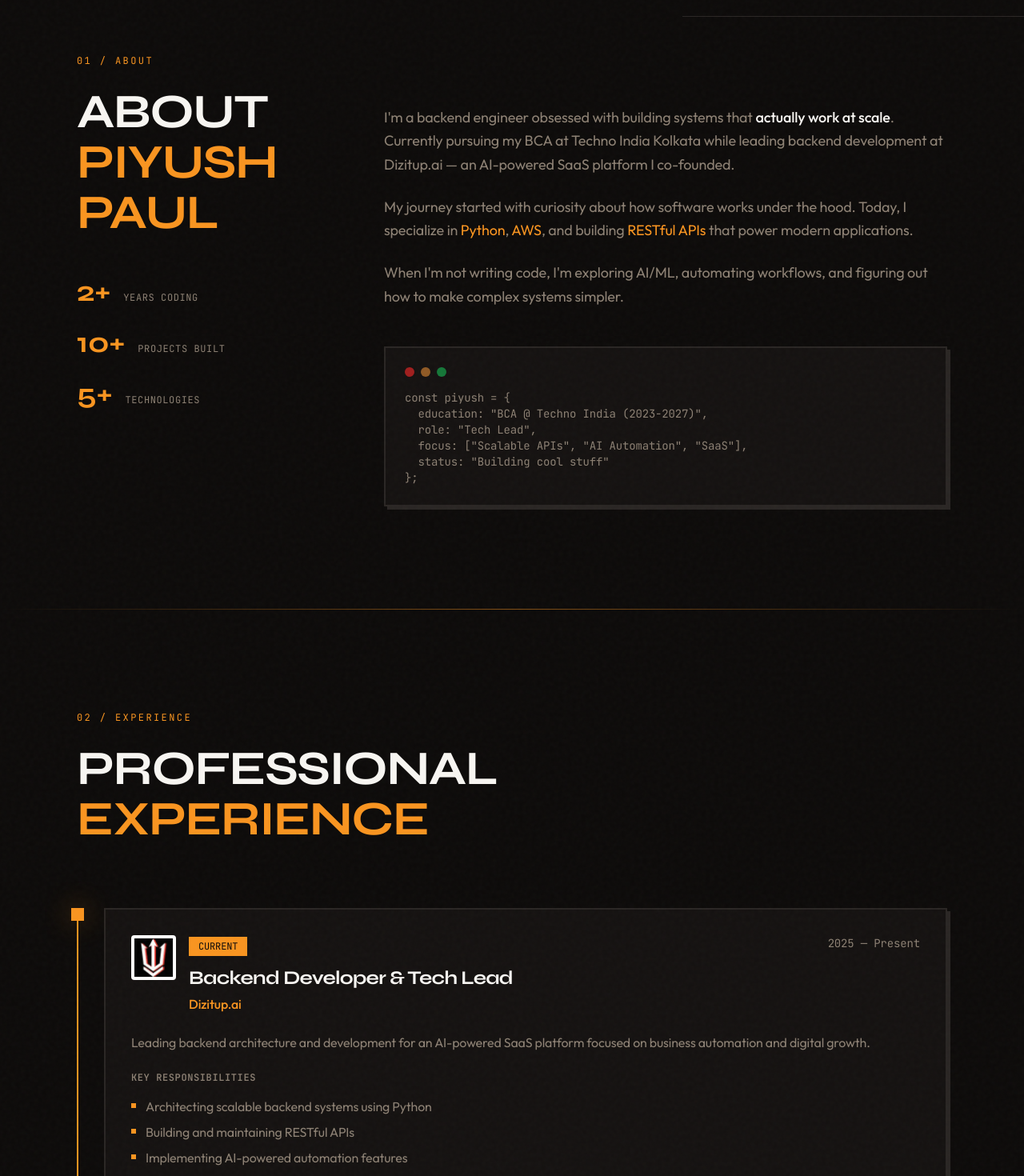
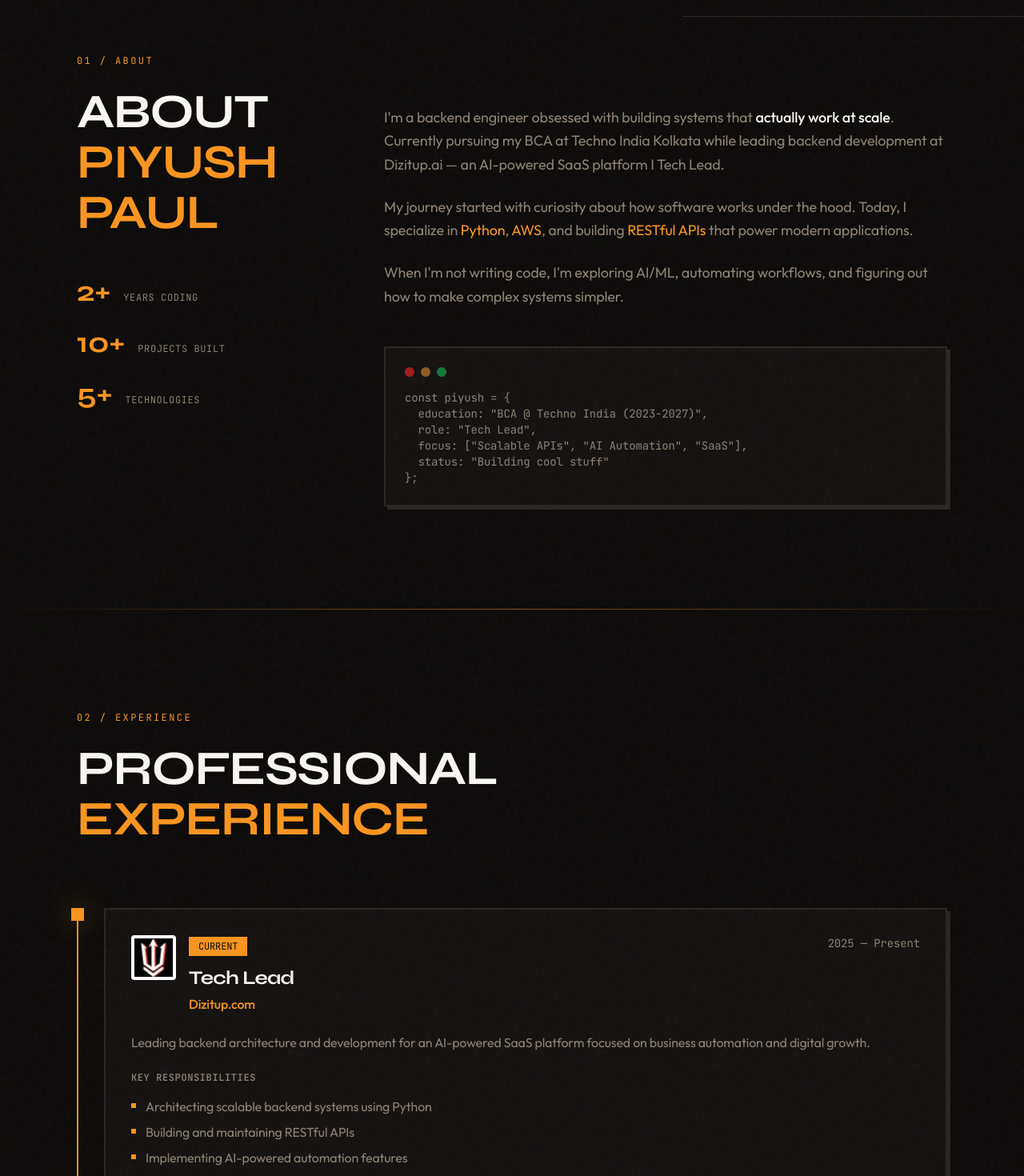
Before and after one commit to OPcheats/final-protfolio, a React (Vite) app: page / in a window 1280 px wide. Shown: the part 860-2330 px from the top of the page at 80% size. Built offline with nearby package versions, Linux system fonts and the light colour scheme; the HTML template or start-up script is replaced by a standard one.

Commit message:
Update portfolio components and configuration

```diff
--- a/index.html
+++ b/index.html
@@ -30,7 +30,6 @@
     <meta name="apple-mobile-web-app-title" content="Piyush Paul" />
     <meta name="theme-color" content="#ff9500" />
     <!-- Favicon links for better browser and search engine support -->
-    <link rel="icon" type="image/svg+xml" href="/favicon.svg" />
     <link rel="icon" type="image/x-icon" href="/favicon.ico" />
     <link rel="icon" type="image/png" sizes="32x32" href="/favicon-32x32.png">
     <link rel="icon" type="image/png" sizes="16x16" href="/favicon-16x16.png">
--- a/src/components/AboutSection.tsx
+++ b/src/components/AboutSection.tsx
@@ -67,7 +67,7 @@
                 I'm a backend engineer obsessed with building systems that{' '}
                 <span className="text-foreground font-medium">actually work at scale</span>.
                 Currently pursuing my BCA at Techno India Kolkata while leading backend
-                development at Dizitup.ai — an AI-powered SaaS platform I co-founded.
+                development at Dizitup.ai — an AI-powered SaaS platform I Tech Lead.
               </p>
               <p>
                 My journey started with curiosity about how software works under the hood.
--- a/src/components/ExperienceSection.tsx
+++ b/src/components/ExperienceSection.tsx
@@ -6,8 +6,8 @@
 
 const experiences = [
   {
-    title: 'Backend Developer & Tech Lead',
-    company: 'Dizitup.ai',
+    title: 'Tech Lead',
+    company: 'Dizitup.com',
     period: '2025 — Present',
     isCurrent: true,
     logo: dizitupLogo,
--- a/src/components/ProjectsSection.tsx
+++ b/src/components/ProjectsSection.tsx
@@ -5,12 +5,12 @@
 
 const projects = [
   {
-    title: 'DIZITUP.AI',
+    title: 'DIZITUP.COM',
     category: 'SAAS / AI',
     description: 'AI-powered SaaS platform for business automation and digital growth. Co-founded and leading backend development.',
     stack: ['Python', 'AWS', 'AI/ML', 'REST APIs'],
     image: 'https://images.unsplash.com/photo-1677442136019-21780ecad995?w=800&q=80',
-    link: 'https://www.linkedin.com/company/dizitup/',
+    link: 'https://dizitup.com',
     featured: true,
   },
   {
```
Also changed, not shown: public/robots.txt.
